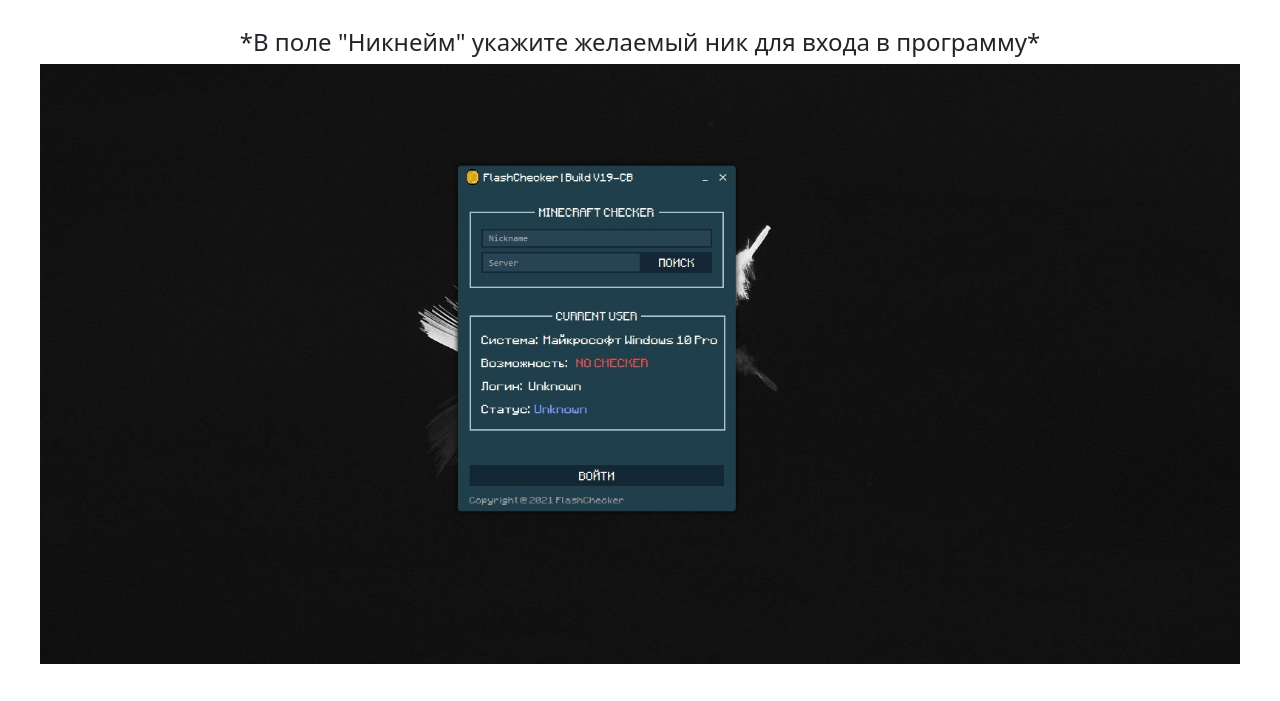
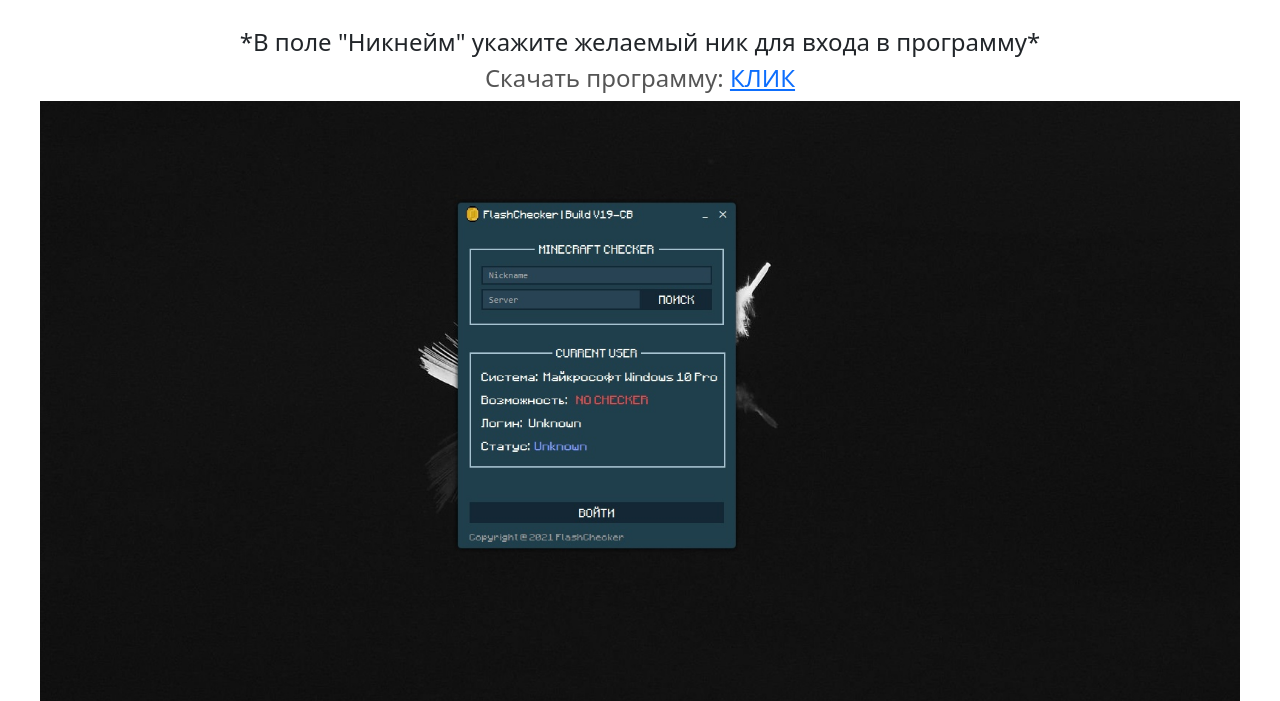
Before and after one commit to DeadRain/flashchecker, a plain HTML site: page index.html in a window 1280 px wide. Shown: the part 206-907 px from the top of the page. Before the commit the page ends 870 px from the top, so only its background shows below. Drawn offline with nearby package versions, Linux system fonts and the light colour scheme.

Commit message:
Update index.html

```diff
--- a/index.html
+++ b/index.html
@@ -16,6 +16,7 @@
 <h3><span style="color: #fa6400">200₽</span> - PREMIUM (CHECKER, DEHASH)</h3>
 <br>
 <h4>*В поле "Никнейм" укажите желаемый ник для входа в программу*</h4>
+  <h4 style="color: #555555">Скачать программу: <a href="https://disk.yandex.ru/d/NRxIVdU1frk3qg">КЛИК</a></h4>
 <img src="hop3LRJ19GQ.jpg" width="1200" height="600" alt="lorem">
 </center>
 </body>
```
